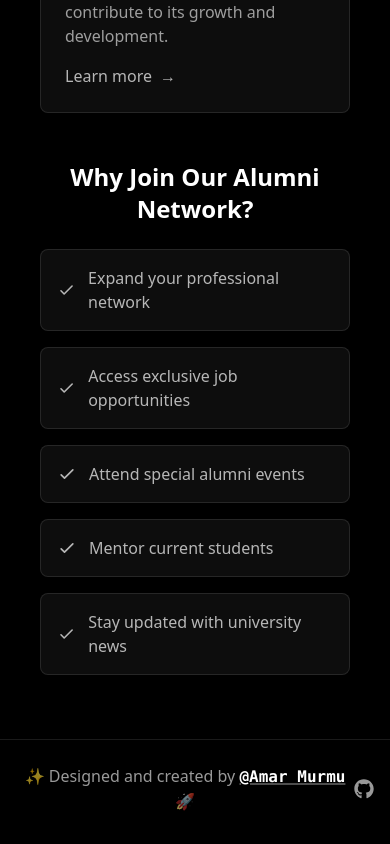
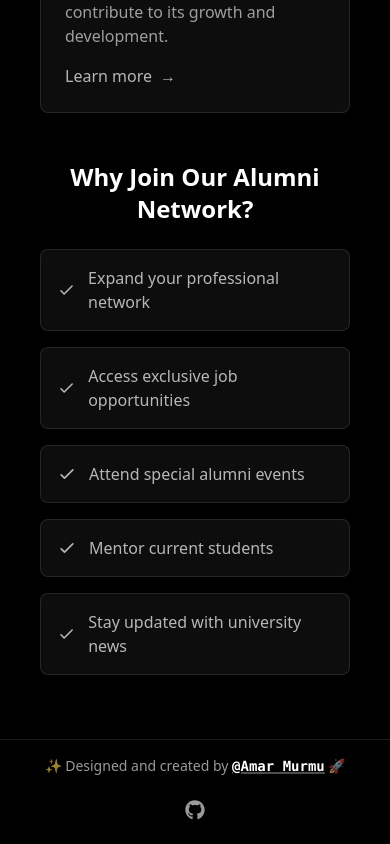
Before and after one commit to amarmurmu001/alumni-frontend, a Next.js app: page / in a window 390 px wide. Shown: the part 1372-2216 px from the top of the page. Built offline with nearby package versions, Linux system fonts and the light colour scheme; no server answers.

Commit message:
refactor: improve footer layout and accessibility

```diff
--- a/app/components/Footer.js
+++ b/app/components/Footer.js
@@ -5,31 +5,32 @@ import { FaGithub } from 'react-icons/fa'
 function Footer() {
   return (
     <footer className="border-t border-white/10 bg-black">
-      <div className="container mx-auto px-4 py-6">
-        <div className="flex items-center justify-between">
+      <div className="container mx-auto px-4 py-4 md:py-6">
+        <div className="flex flex-col sm:flex-row items-center justify-between gap-4">
           {/* Middle - Creator Credits */}
-          <div className="text-center text-white/60 font-medium">
-            <span>✨ Designed and created by </span>
+          <div className="text-center sm:text-left text-white/60 font-medium text-sm md:text-base">
+            <span className="whitespace-nowrap">✨ Designed and created by </span>
             <Link
               href="https://twitter.com/AmarMurmu001"
               className="font-mono font-bold text-white hover:text-white/90
                 transition-colors underline decoration-2
-                decoration-white/30 hover:decoration-white/60"
+                decoration-white/30 hover:decoration-white/60 inline-block"
               target="_blank"
               rel="noopener noreferrer"
             >
               @Amar Murmu
             </Link>
-            <span> 🚀</span>
+            <span className="whitespace-nowrap"> 🚀</span>
           </div>
 
           {/* Right - Social Links */}
           <div className="flex space-x-4">
             <Link
               href="https://github.com/AmarMurmu001"
-              className="text-white/60 hover:text-white transition-colors"
+              className="text-white/60 hover:text-white transition-colors p-2"
               target="_blank"
               rel="noopener noreferrer"
+              aria-label="GitHub Profile"
             >
               <FaGithub className="w-5 h-5" />
             </Link>
```
